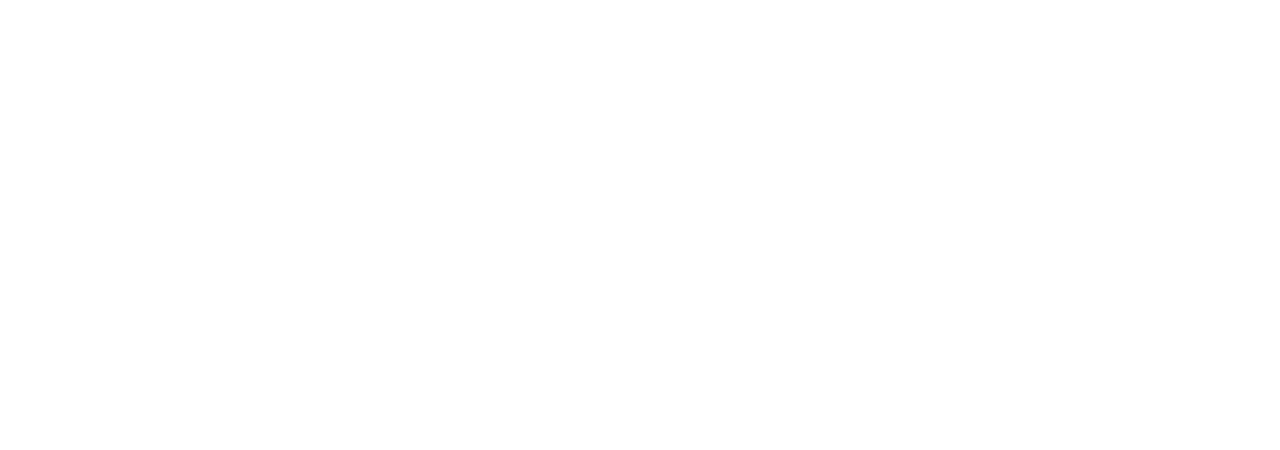
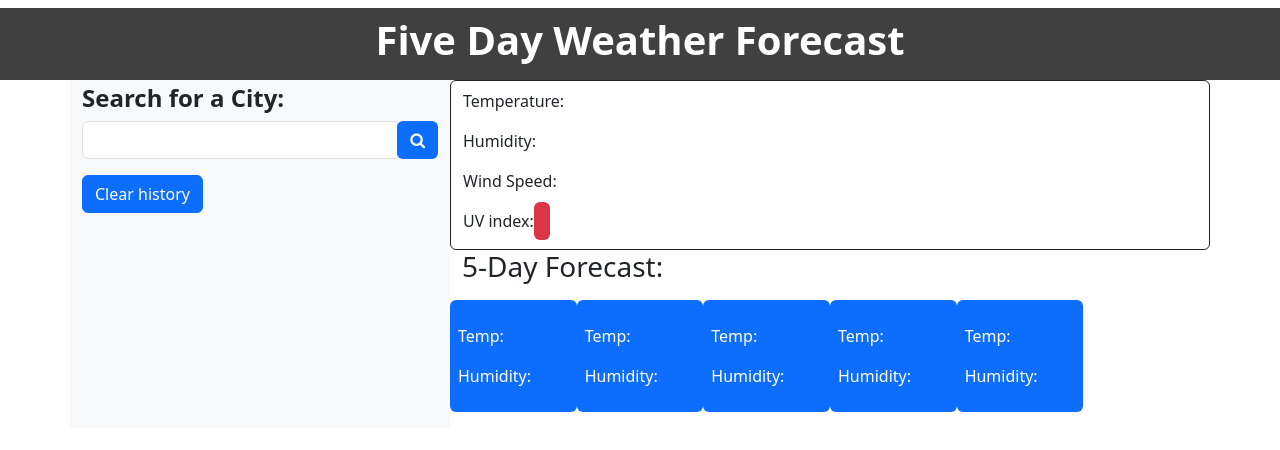
Before and after one commit to DenimB96/Five-Day-Weather-Forecast, a plain HTML site: page index.html in a window 1280 px wide. Drawn offline with nearby package versions, Linux system fonts and the light colour scheme.

Commit message:
Finished HTML with the bootstrap id's and classes, finally have the API key, the structure is all here will add styling to current html before finshing the Javascript code in side folder. Sourced Jquery for Javascript as well..... I want to clean up div's will note to focus on that after Javascript is complete.

```diff
--- a/assets/js/script.js
+++ b/assets/js/script.js
@@ -0,0 +1,4 @@
+// https://api.openweathermap.org/data/2.5/forecast?lat={lat}&lon={lon}&appid={API key}    (Base Url for API)
+// api.openweathermap.org/data/2.5/forecast?q={city name}&appid={API key}   (Alternative API call)
+
+//let apiKey = e47712857159e20ca3b38193fa3a32e8   // Api Key for above calls
--- a/index.html
+++ b/index.html
@@ -1,12 +1,122 @@
 <!DOCTYPE html>
 <html lang="en">
-<head>
-    <meta charset="UTF-8">
-    <meta http-equiv="X-UA-Compatible" content="IE=edge">
-    <meta name="viewport" content="width=device-width, initial-scale=1.0">
+  <head>
+    <meta charset="UTF-8" />
+    <meta name="viewport" content="width=device-width, initial-scale=1.0" />
+    <meta http-equiv="X-UA-Compatible" content="ie=edge" />
     <title>Five Day Weather Forecast</title>
-</head>
-<body>
+    <!--Styles-->
+    <link
+      rel="stylesheet"
+      href="https://cdn.jsdelivr.net/npm/bootstrap@5.3.0-alpha1/dist/css/bootstrap.min.css"
+    />
 
-</body>
+    <link
+      rel="stylesheet"
+      href="https://maxcdn.bootstrapcdn.com/font-awesome/4.5.0/css/font-awesome.min.css"
+    />
+    <link rel="stylesheet" href="assets/styles/styles.css" />
+  </head>
+  <body>
+    <!--Jumbotron for Title-->
+    <div
+      class="jumbotron container-fluid mt-2 text-center p-2"
+      style="background-color: #404040; color: white"
+    >
+      <h1><strong>Five Day Weather Forecast</strong></h1>
+    </div>
+    <div class="container">
+      <!--Row for searching a city and creating a text box and form for the city name -->
+      <div class="row">
+        <div class="col-sm-4 bg-light">
+          <h4 class="pt-1"><strong>Search for a City:</strong></h4>
+
+          <div class="input-group mb-3">
+            <input
+              type="text"
+              class="form-control"
+              id="search-city"
+              aria-label="City Search"
+              aria-describedby="search-button"
+            />
+            <div class="input-group-append">
+              <button class="btn bg-primary text-light" id="search-button">
+                <i class="fa fa-search"></i>
+              </button>
+            </div>
+          </div>
+          <!--Seach city history container-->
+          <button class="btn btn-primary" type="button" id="clear-history">
+            Clear history
+          </button>
+          <ul class="list-group"></ul>
+        </div>
+        <div class="col-sm-8">
+          <div class="row ml-2 border border-dark rounded">
+            <div class="col-sm-12" id="current-weather">
+              <h3 class="city-name mb-1 mt-2 bolder" id="current-city"></h3>
+              <p>Temperature:<span class="current" id="temperature"></span></p>
+              <p>Humidity:<span class="current" id="humidity"></span></p>
+              <p>Wind Speed:<span class="current" id="wind-speed"></span></p>
+              <p>
+                UV index:<span
+                  class="current bg-danger rounded py-2 px-2 text-white"
+                  id="uv-index"
+                ></span>
+              </p>
+            </div>
+          </div>
+          <!--Container for future forecasts-->
+          <div class="col-sm-12" id="future-weather">
+            <h3>5-Day Forecast:</h3>
+            <div class="row text-light">
+              <div
+                class="col-sm-2 bg-primary forecast text-white ml-2 mb-3 p-2 mt-2 rounded"
+              >
+                <p id="fDate0"></p>
+                <p id="fImg0"></p>
+                <p>Temp:<span id="fTemp0"></span></p>
+                <p>Humidity:<span id="fHumidity0"></span></p>
+              </div>
+              <div
+                class="col-sm-2 bg-primary forecast text-white ml-2 mb-3 p-2 mt-2 rounded"
+              >
+                <p id="fDate1"></p>
+                <p id="fImg1"></p>
+                <p>Temp:<span id="fTemp1"></span></p>
+                <p>Humidity:<span id="fHumidity1"></span></p>
+              </div>
+              <div
+                class="col-sm-2 bg-primary forecast text-white ml-2 mb-3 p-2 mt-2 rounded"
+              >
+                <p id="fDate2"></p>
+                <p id="fImg2"></p>
+                <p>Temp:<span id="fTemp2"></span></p>
+                <p>Humidity:<span id="fHumidity2"></span></p>
+              </div>
+              <div
+                class="col-sm-2 bg-primary forecast text-white ml-2 mb-3 p-2 mt-2 rounded"
+              >
+                <p id="fDate3"></p>
+                <p id="fImg3"></p>
+                <p>Temp:<span id="fTemp3"></span></p>
+                <p>Humidity:<span id="fHumidity3"></span></p>
+              </div>
+              <div
+                class="col-sm-2 bg-primary forecast text-white ml-2 mb-3 p-2 mt-2 rounded"
+              >
+                <p id="fDate4"></p>
+                <p id="fImg4"></p>
+                <p>Temp:<span id="fTemp4"></span></p>
+                <p>Humidity:<span id="fHumidity4"></span></p>
+              </div>
+            </div>
+          </div>
+        </div>
+      </div>
+    </div>
+    <script src="https://code.jquery.com/jquery.js"></script>
+    <script src="https://cdnjs.cloudflare.com/ajax/libs/twitter-bootstrap/4.0.0/js/bootstrap.bundle.min.js"></script>
+    <script src="assets/js/script.js"></script>
+  </body>
 </html>
```
